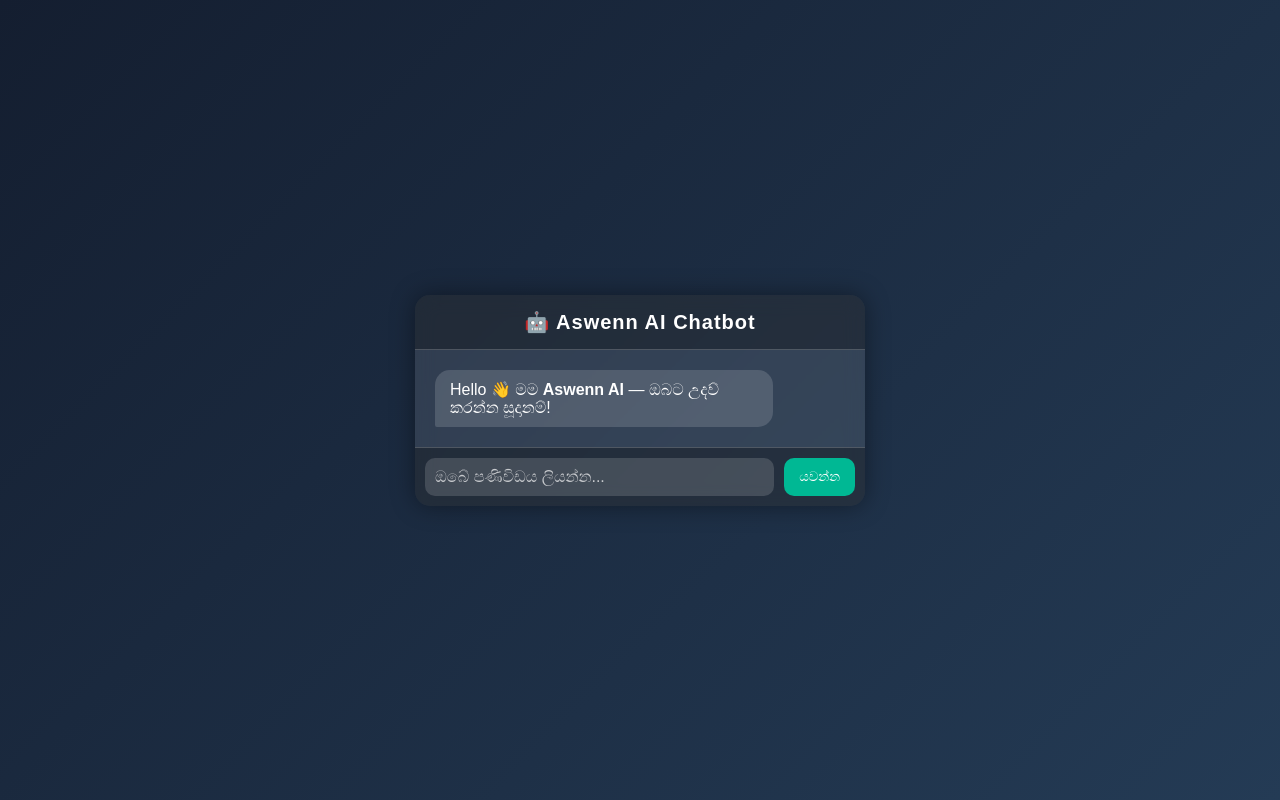
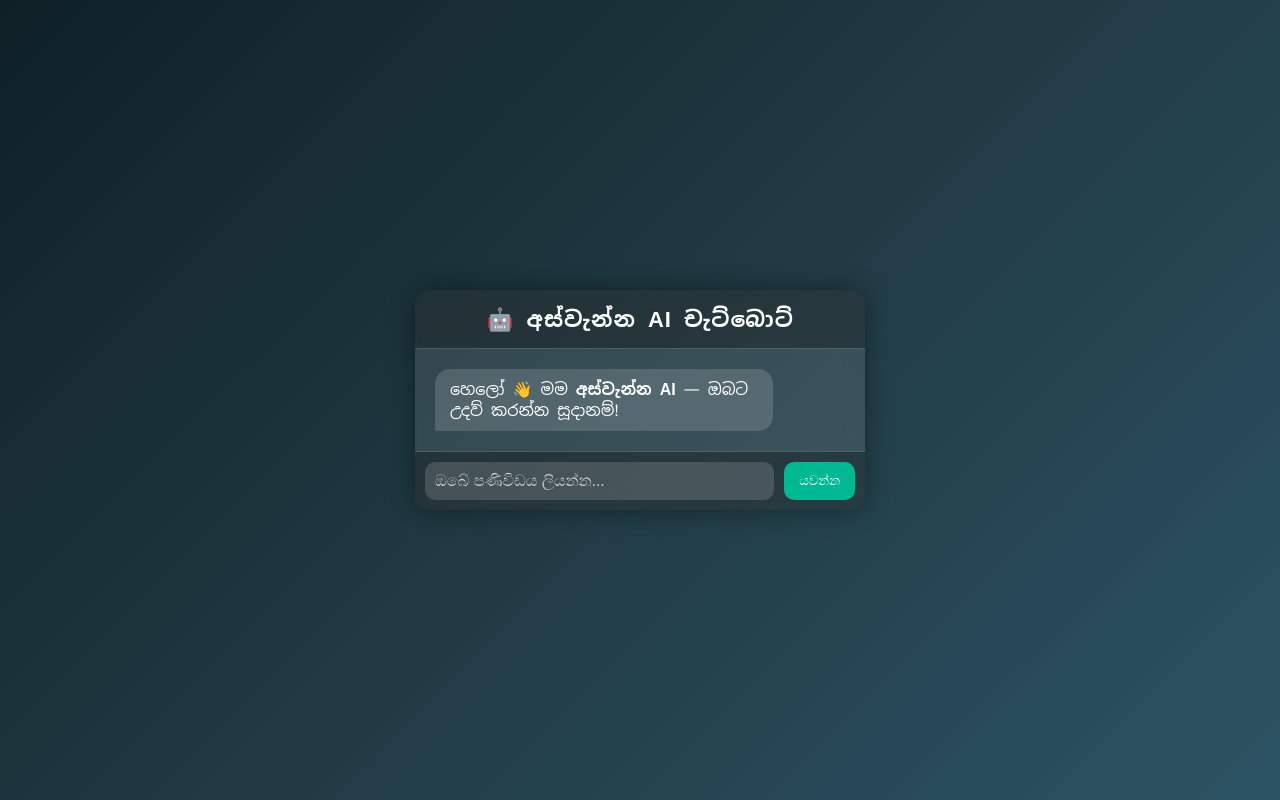
Before and after one commit to test12556/chatbot, a plain HTML site: page index.html in a window 1280 px wide. Drawn offline with Linux system fonts and the light colour scheme.

Commit message:
Update index.html

```diff
--- a/index.html
+++ b/index.html
@@ -1,13 +1,13 @@
 <!DOCTYPE html>
-<html lang="en">
+<html lang="si">
 <head>
   <meta charset="UTF-8" />
   <meta name="viewport" content="width=device-width, initial-scale=1.0" />
-  <title>Aswenn AI Chatbot</title>
+  <title>අස්වැන්න AI Chatbot</title>
   <style>
     body {
-      font-family: "Poppins", sans-serif;
-      background: linear-gradient(135deg, #141e30, #243b55);
+      font-family: "Noto Sans Sinhala", "Poppins", sans-serif;
+      background: linear-gradient(135deg, #0f2027, #203a43, #2c5364);
       display: flex;
       justify-content: center;
       align-items: center;
@@ -32,7 +32,7 @@
       background: rgba(0, 0, 0, 0.3);
       padding: 15px;
       text-align: center;
-      font-size: 20px;
+      font-size: 22px;
       font-weight: 600;
       letter-spacing: 1px;
       border-bottom: 1px solid rgba(255, 255, 255, 0.2);
@@ -110,7 +110,6 @@
       color: rgba(255, 255, 255, 0.7);
     }
 
-    /* Scrollbar */
     .chat-box::-webkit-scrollbar {
       width: 6px;
     }
@@ -123,9 +122,9 @@
 </head>
 <body>
   <div class="chat-wrapper">
-    <div class="chat-header">🤖 Aswenn AI Chatbot</div>
+    <div class="chat-header">🤖 අස්වැන්න AI චැට්බොට්</div>
     <div class="chat-box" id="chatBox">
-      <div class="message bot">Hello 👋 මම <b>Aswenn AI</b> — ඔබට උදව් කරන්න සූදානම්!</div>
+      <div class="message bot">හෙලෝ 👋 මම <b>අස්වැන්න AI</b> — ඔබට උදව් කරන්න සූදානම්!</div>
     </div>
     <div class="input-area">
       <input type="text" id="userInput" placeholder="ඔබේ පණිවිඩය ලියන්න..." />
@@ -139,7 +138,6 @@
       const message = input.value.trim();
       if (!message) return;
 
-      const chatBox = document.getElementById("chatBox");
       addMessage("user", message);
       input.value = "";
 
```
